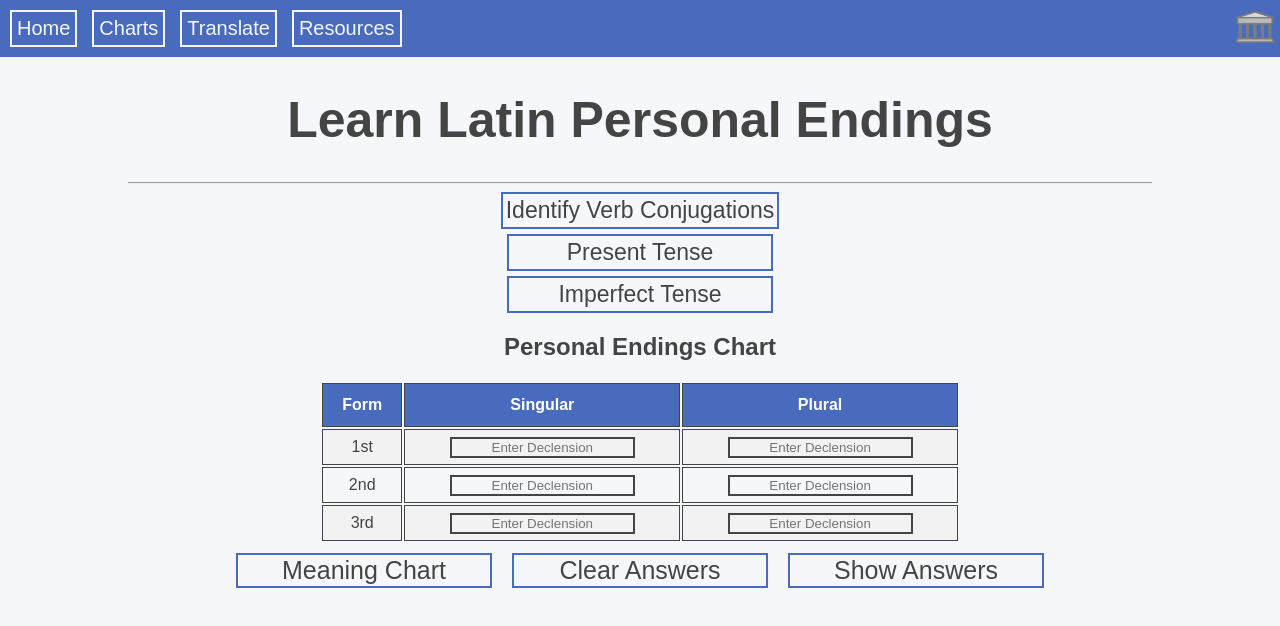
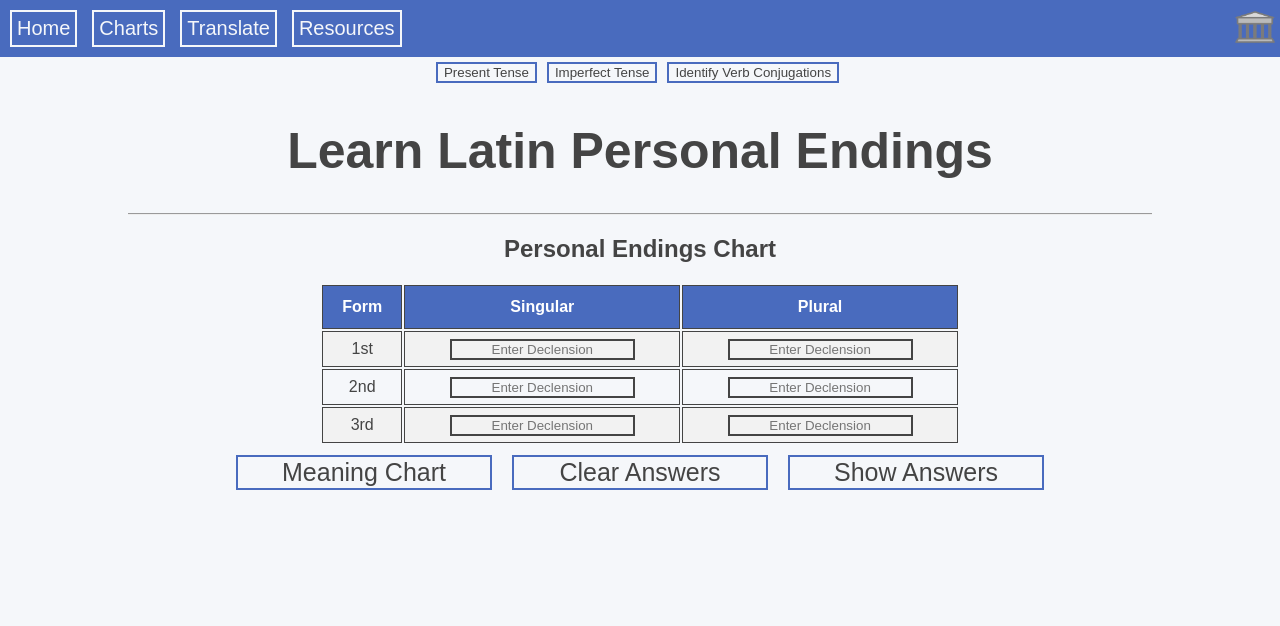
Before and after one commit to cqb13/Learn-Latin, a React (Create React App) app: page /Charts/Personal-Endings in a window 1280 px wide. Shown: the top 626 px of the page. Built offline with nearby package versions, Linux system fonts and the light colour scheme.

Commit message:
📄 Replaced dropdowns with popups idc how bad  these are, I spent too long on these popups to remove them

```diff
--- a/package.json
+++ b/package.json
@@ -9,6 +9,7 @@
     "@testing-library/user-event": "^13.5.0",
     "react": "^18.2.0",
     "react-dom": "^18.2.0",
+    "react-draggable": "^4.4.5",
     "react-router-dom": "^6.4.2",
     "react-scripts": "^5.0.1",
     "web-vitals": "^2.1.4"
--- a/src/components/Chart.jsx
+++ b/src/components/Chart.jsx
@@ -28,6 +28,7 @@ const Chart = (info) => {
     }
   }
 
+  //TODO remove spaces from special check
   const checkList = (value, id, event) => {
     id = id.split(",").join("");
     id = id.split("");
--- a/src/components/Dropdown.jsx
+++ /dev/null
@@ -1,22 +0,0 @@
-const IDVerbConjugations = ({ info, title}) => {
-  const TextRow = ({text}) => {
-    return (
-      <p>{text}</p>
-    );
-  }
-
-  return (
-    <details className="Dropdown">
-    <summary>{title}</summary>
-      {info?.length > 0 ? (
-        <>
-          {info.map((data) => (
-            <TextRow text={data}/>
-          ))}
-        </>
-      ) : (<></>)}
-    </details>
-  );
-};
-
-export default IDVerbConjugations;
--- /dev/null
+++ b/src/components/Popup.jsx
@@ -0,0 +1,66 @@
+import { useState } from "react";
+import React from "react";
+import ReactDom from "react-dom";
+import Draggable from "react-draggable";
+import data from "../data/PopupData.json";
+
+const BUTTON_WRAPPER_STYLES = {
+  position: 'relative',
+}
+
+const MODAL_STYLES = {
+  position: "fixed",
+  top: "30%",
+  left: "30%",
+};
+
+const Popup = ({popup}) => {
+  const [open, setOpen] = useState(false);
+  var name = data[popup]["name"]
+
+  const Modal = ({onClose,}) => {
+    if (!open) return null;
+
+    const PopupContent = ({content}) => {
+      return (
+        <p>{content}</p>
+      );
+    }
+
+    return ReactDom.createPortal (
+      <>
+      <Draggable>
+      <div className="Popup-Container" style={MODAL_STYLES}>
+      <div className="Popup-Header">
+          <h2 className="Popup-Title">{name}</h2>
+      </div>
+      <hr/>
+      <div className="Popup-Content">
+        {data[popup]["data"]?.length > 0 ? (
+          <>
+            {data[popup]["data"].map((text) => (
+              <PopupContent content={text}/>
+            ))}
+          </>
+        ) : (<></>)}
+      </div>
+      <hr/>
+      <button onClick={onClose}>Close</button>
+      </div>
+      </Draggable>
+      </>,
+      document.getElementById(popup.toString())
+    );
+  }
+
+  return (
+    <>
+    <button className="Popup-Bar-Btn" onClick={() => setOpen(true)}>{name}</button>
+    <Modal onClose={() => setOpen(false)}/>
+    <div style={BUTTON_WRAPPER_STYLES} id={popup.toString()}>
+    </div>
+    </>
+  );
+};
+
+export default Popup;
--- a/src/css/Global.css
+++ b/src/css/Global.css
@@ -32,6 +32,15 @@ nav {
   padding: 5px 0px 5px 0px;
   width: 100%;
   background-color: #496bbe;
+}
+
+.Row-Nav-Container {
+  display: flex;
+  padding: 5px 0px 5px 0px;
+  justify-content: center;
+  align-items: center;
+  gap: 5px;
+  width: 100%;
 }
 
 .Icon {
@@ -181,3 +190,23 @@ details[open] {
     justify-content: left;
   }
 }
+
+.Popup-Container {
+  width: fit-content;
+  max-width: 25%;
+  border: 2px solid #496bbe;
+  border-radius: 2px;
+  background-color: rgb(245, 247, 250, 0.9);
+  padding: 20px;
+  z-Index: 1000,
+}
+
+.Popup-Title {
+  margin-top: 0px;
+}
+
+.Popup-Content {
+  width: 100%;
+  margin: auto auto auto auto;
+  word-wrap: break-word;
+}
--- a/src/data/DropdownLists.json
+++ /dev/null
@@ -1,50 +0,0 @@
-{
-  "p": [
-    [
-      "1st Conjugation: Drop \"re\" of 2nd part/infinitive ➡ Add personal ending (1st singular ending is \"o\" not \"ao\")"
-    ],
-    [
-      "2nd Conjugation: Drop \"re\" of 2nd part/infinitive ➡ Add personal ending"
-    ],
-    [
-      "3rd Conjugation: Drop \"o\" of 1st principal part ➡ Add \"o\", \"is\", \"it\", \"imus\", \"itis\", \"unt\""
-    ],
-    [
-      "3rd-io Conjugation: Drop \"o\" of 1st principal part ➡ Add (include a \"u\" if 3rd plural) personal ending"
-    ],
-    [
-      "4th Conjugation: Drop \"o\" of 1st principal part ➡ Add (include a \"u\" if 3rd plural) personal ending"
-    ]
-  ],
-  "i": [
-    [
-      "1st Conjugation: Drop \"re\" of 2nd part/infinitive ➡ Add \"ba\" + personal ending"
-    ],
-    [
-      "2nd Conjugation: Drop \"re\" of 2nd part/infinitive ➡ Add \"ba\" + personal ending"
-    ],
-    [
-      "3rd Conjugation: Drop \"o\" of 1st principal part ➡ Add \"eba\" + personal ending"
-    ],
-    [
-      "3rd-io Conjugation: Drop \"o\" of 1st principal part ➡ Add \"eba\" + personal ending"
-    ],
-    [
-      "4th Conjugation: Drop \"o\" of 1st principal part ➡ Add \"eba\" + personal ending"
-    ]
-  ],
-  "IDVC": [
-    ["1st Conjugation: o, are [Ex: amo, amare]"],
-    ["2nd Conjugation: eo, ere [Ex: sedeo, sedere]"],
-    ["3rd Conjugation: o, ere [Ex: duco, ducere]"],
-    ["3rd-io Conjugation: io, ere [Ex: capio, capere]"],
-    ["4th Conjugation: io, ire [Ex: audio, audire]"]
-  ],
-  "DeclensionFunctions": [
-    ["The/a ____ (subject)"],
-    ["Of the/a ____ (possession)"],
-    ["To/for the/a ____ (indirect object)"],
-    ["The/a ____ (direct object)"],
-    ["By/with/from/in the/a ____"]
-  ]
-}
--- /dev/null
+++ b/src/data/PopupData.json
@@ -0,0 +1,62 @@
+{
+  "present-tense": {
+    "name": "Present Tense",
+    "data": [
+      [
+        "1st Conjugation: Drop \"re\" of 2nd part/infinitive ➡ Add personal ending (1st singular ending is \"o\" not \"ao\")"
+      ],
+      [
+        "2nd Conjugation: Drop \"re\" of 2nd part/infinitive ➡ Add personal ending"
+      ],
+      [
+        "3rd Conjugation: Drop \"o\" of 1st principal part ➡ Add \"o\", \"is\", \"it\", \"imus\", \"itis\", \"unt\""
+      ],
+      [
+        "3rd-io Conjugation: Drop \"o\" of 1st principal part ➡ Add (include a \"u\" if 3rd plural) personal ending"
+      ],
+      [
+        "4th Conjugation: Drop \"o\" of 1st principal part ➡ Add (include a \"u\" if 3rd plural) personal ending"
+      ]
+    ]
+  },
+  "imperfect-tense": {
+    "name": "Imperfect Tense",
+    "data": [
+      [
+        "1st Conjugation: Drop \"re\" of 2nd part/infinitive ➡ Add \"ba\" + personal ending"
+      ],
+      [
+        "2nd Conjugation: Drop \"re\" of 2nd part/infinitive ➡ Add \"ba\" + personal ending"
+      ],
+      [
+        "3rd Conjugation: Drop \"o\" of 1st principal part ➡ Add \"eba\" + personal ending"
+      ],
+      [
+        "3rd-io Conjugation: Drop \"o\" of 1st principal part ➡ Add \"eba\" + personal ending"
+      ],
+      [
+        "4th Conjugation: Drop \"o\" of 1st principal part ➡ Add \"eba\" + personal ending"
+      ]
+    ]
+  },
+  "identify-verb-conjugations": {
+    "name": "Identify Verb Conjugations",
+    "data": [
+      ["1st Conjugation: o, are [Ex: amo, amare]"],
+      ["2nd Conjugation: eo, ere [Ex: sedeo, sedere]"],
+      ["3rd Conjugation: o, ere [Ex: duco, ducere]"],
+      ["3rd-io Conjugation: io, ere [Ex: capio, capere]"],
+      ["4th Conjugation: io, ire [Ex: audio, audire]"]
+    ]
+  },
+  "declension-functions": {
+    "name": "Declension Functions",
+    "data": [
+      ["The/a ____ (subject)"],
+      ["Of the/a ____ (possession)"],
+      ["To/for the/a ____ (indirect object)"],
+      ["The/a ____ (direct object)"],
+      ["By/with/from/in the/a ____"]
+    ]
+  }
+}
--- a/src/pages/DeclensionFunctions.jsx
+++ b/src/pages/DeclensionFunctions.jsx
@@ -1,10 +1,9 @@
 import { useState } from "react";
 import data from "../data/DeclensionCharts.json";
-import Dropdown from "../components/Dropdown";
-import DropdownList from "../data/DropdownLists.json";
 import Chart from "../components/Chart";
 import ChartTitle from "../components/ChartTitle";
 import { clearChartValues } from "../Funtions";
+import Popup from "../components/Popup";
 
 const DeclensionFunctions = () => {
   const [answerBtnName, setAnswerBtnName] = useState("Show Answers");
@@ -21,12 +20,18 @@ const DeclensionFunctions = () => {
   };
 
   return (
+
     <div>
+      <div className="Row-Nav-Container">
+        <Popup popup={"present-tense"}/>
+        <Popup popup={"imperfect-tense"}/>
+        <Popup popup={"identify-verb-conjugations"}/>
+        <Popup popup={"declension-functions"}/>
+      </div>
       <header className="Header">
         <h1>Learn Latin Declensions</h1>
       </header>
       <hr/>
-      <Dropdown info={DropdownList["DeclensionFunctions"]} title="Declension Functions" />
       <h2>Declension Funtions</h2>
       <div className="Content">
         <table className="Chart">
--- a/src/pages/Declensions.jsx
+++ b/src/pages/Declensions.jsx
@@ -1,10 +1,9 @@
 import { useState } from "react";
+import { clearChartValues } from "../Funtions";
 import data from "../data/DeclensionCharts.json";
-import Dropdown from "../components/Dropdown";
-import DropdownList from "../data/DropdownLists.json";
 import Chart from "../components/Chart";
 import ChartTitle from "../components/ChartTitle";
-import { clearChartValues } from "../Funtions";
+import Popup from "../components/Popup";
 
 const Declensions = () => {
   const [chartCount, setChartCount] = useState(1);
@@ -67,11 +66,16 @@ const Declensions = () => {
 
   return (
     <div>
+      <div className="Row-Nav-Container">
+        <Popup popup={"present-tense"}/>
+        <Popup popup={"imperfect-tense"}/>
+        <Popup popup={"identify-verb-conjugations"}/>
+        <Popup popup={"declension-functions"}/>
+      </div>
       <header className="Header">
         <h1>Learn Latin Declensions</h1>
       </header>
       <hr/>
-      <Dropdown info={DropdownList["DeclensionFunctions"]} title="Declension Functions" />
       <h2>Declension Chart {chartCount}/{chartAmount} {extraLabel}</h2>
       <div className="Content">
         <button className="Switch-Chart" onClick={() => swtichChart(count, "left")}>{"<"}</button>
--- a/src/pages/FutureTense.jsx
+++ b/src/pages/FutureTense.jsx
@@ -1,10 +1,9 @@
 import { useState } from "react";
 import data from "../data/FutureTenseChart.json";
 import Chart from "../components/Chart";
-import Dropdown from "../components/Dropdown";
 import ChartTitle from "../components/ChartTitle";
-import DropdownList from "../data/DropdownLists.json";
 import { clearChartValues } from "../Funtions";
+import Popup from "../components/Popup";
 
 const FutureTense = () => {
   const [chartCount, setChartCount] = useState(1);
@@ -41,11 +40,15 @@ const FutureTense = () => {
 
   return (
     <div>
+      <div className="Row-Nav-Container">
+        <Popup popup={"present-tense"}/>
+        <Popup popup={"imperfect-tense"}/>
+        <Popup popup={"identify-verb-conjugations"}/>
+      </div>
       <header className="Header">
         <h1>Learn Latin Future Tense</h1>
       </header>
       <hr/>
-      <Dropdown info={DropdownList["IDVC"]} title="Identify Verb Conjugations" />
       <h2>Future Tense Chart {chartCount}/{chartAmount}</h2>
       <h3>{data["action-" + chartCount]}</h3>
       <div className="Content">
--- a/src/pages/PersonalEndings.jsx
+++ b/src/pages/PersonalEndings.jsx
@@ -1,10 +1,9 @@
 import { useState } from "react";
 import Chart from "../components/Chart";
-import Dropdown from "../components/Dropdown";
-import DropdownList from "../data/DropdownLists.json";
 import ChartTitle from "../components/ChartTitle";
 import data from "../data/PersonalEndingsChart.json";
 import { clearChartValues } from "../Funtions";
+import Popup from "../components/Popup";
 
 const PersonalEndings = () => {
   const [answerBtnName, setAnswerBtnName] = useState("Show Answers");
@@ -36,13 +35,15 @@ const PersonalEndings = () => {
 
   return (
     <div>
+      <div className="Row-Nav-Container">
+        <Popup popup={"present-tense"}/>
+        <Popup popup={"imperfect-tense"}/>
+        <Popup popup={"identify-verb-conjugations"}/>
+      </div>
       <header className="Header">
         <h1>Learn Latin Personal Endings</h1>
       </header>
       <hr />
-      <Dropdown info={DropdownList["IDVC"]} title="Identify Verb Conjugations" />
-      <Dropdown info={DropdownList["p"]} title="Present Tense" />
-      <Dropdown info={DropdownList["i"]} title="Imperfect Tense" />
       <h2>Personal Endings Chart {extraLabel}</h2>
       <div className="Content">
         <table className="Chart">
```
Also changed, not shown: 2 other files (tests, documents, lock files or other folders).
